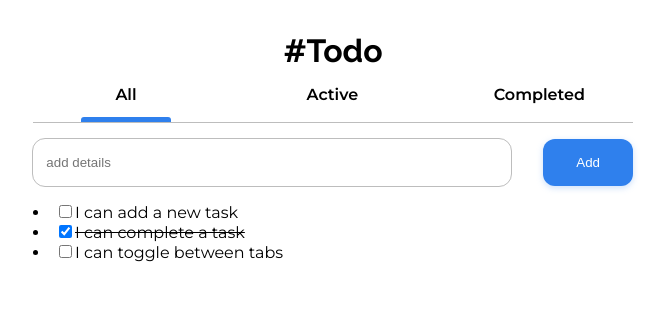
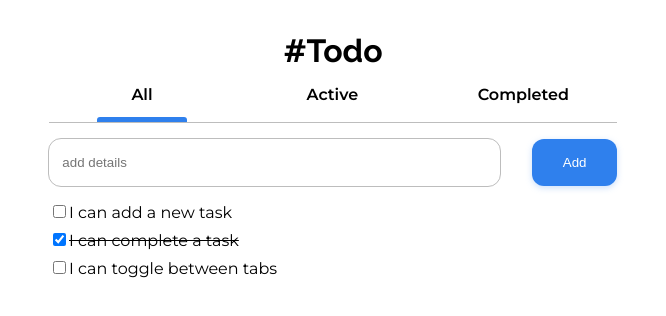
Before and after one commit to cacosted/react-tasks, a React (Vite) app: page / in a window 1280 px wide. Shown: the top 316 px of the page, without its empty margins (307-973 px from the left). Built offline with nearby package versions, Linux system fonts and the light colour scheme.

Commit message:
add style to Task fixed style on TaskList and App

```diff
--- a/src/components/App/styles.js
+++ b/src/components/App/styles.js
@@ -2,12 +2,12 @@ import styled from 'styled-components'
 import { font, weight } from '../../styles/styleConfig'
 
 export const Title = styled.h1`
-text-align: center;
-font-family: ${font.accent};
-font-weight: ${weight.bold};
+  text-align: center;
+  font-family: ${font.accent};
+  font-weight: ${weight.bold};
 `
 export const Container = styled.main`
-margin-block-start: 2em;
-max-width: 600px;
-margin-inline: auto;
+  padding: 2em 1em;
+  max-width: 600px;
+  margin-inline: auto;
 `
--- a/src/components/Task/index.jsx
+++ b/src/components/Task/index.jsx
@@ -1,8 +1,10 @@
+import { StyledTask } from './styles'
+
 export const Task = ({ text, completed, completeTask }) => {
   return (
-    <li id={text}>
+    <StyledTask id={text}>
       <input id={text} type='checkbox' checked={completed} onChange={completeTask} />
       <span style={{ textDecoration: completed ? 'line-through' : '' }}>{text}</span>
-    </li>
+    </StyledTask>
   )
 }
--- /dev/null
+++ b/src/components/Task/styles.js
@@ -0,0 +1,6 @@
+import styled from 'styled-components'
+
+export const StyledTask = styled.li`
+  list-style: none;
+  margin-block: .5em;
+`
--- a/src/components/TaskList/styles.js
+++ b/src/components/TaskList/styles.js
@@ -25,6 +25,6 @@ export const DeleteAllButton = styled.button`
   background-color: ${color.accent};
   color: ${color.white};
   border-radius: 4px;
-  padding: 1em 2em;
+  padding-inline: 2em;
   border: none;
 `
```
Also changed, not shown: src/components/App/index.jsx (+7 -1 lines).
